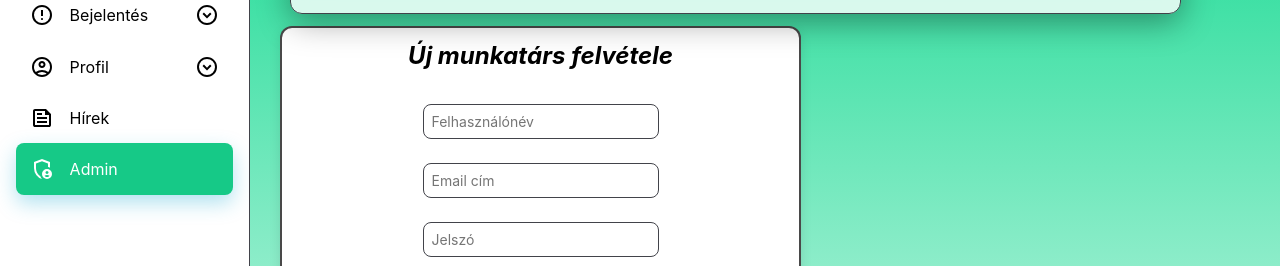
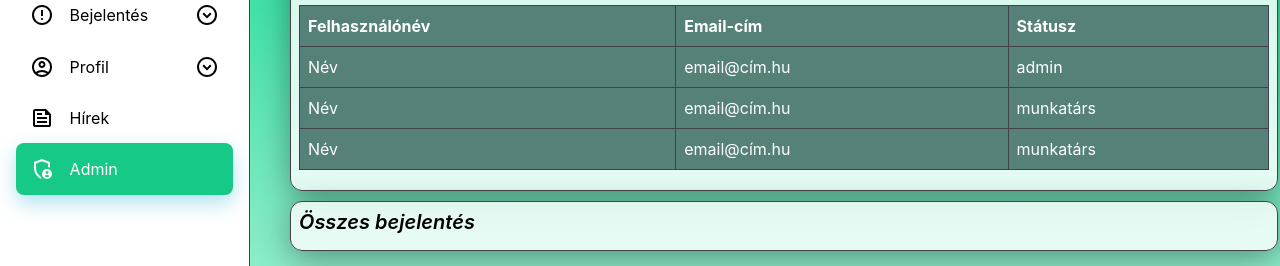
Before and after one commit to Samuferi/hbj, a plain HTML site: page proba_1/admin.html in a window 1280 px wide. Shown: the part 136-402 px from the top of the page. Drawn offline with Linux system fonts and the light colour scheme; no server answers.

Commit message:
csingling

```diff
--- a/proba_1/admin.html
+++ b/proba_1/admin.html
@@ -3,7 +3,7 @@
 <head>
     <meta charset="UTF-8">
     <meta name="viewport" content="width=device-width, initial-scale=1.0">
-    <title>Fiók kezelése</title>
+    <title>Admin oldal</title>
     <link rel="stylesheet" href="style/style.css">
     <script type="text/javascript" src="style/app.js" defer></script>
 </head>
@@ -65,7 +65,29 @@
     </nav>
     <main>
         <div class="container">
-        <h2>Munkatársak</h2>
+            <div class="greet">Munkatársak</div>
+            <table id="employeesTable">
+                <tr>
+                    <th>Felhasználónév</th>
+                    <th>Email-cím</th>
+                    <th>Státusz</th>
+                </tr>
+                <tr>
+                    <td>Név</td>
+                    <td>email@cím.hu</td>
+                    <td>admin</td>
+                </tr>
+                <tr>
+                    <td>Név</td>
+                    <td>email@cím.hu</td>
+                    <td>munkatárs</td>
+                </tr>
+                <tr>
+                    <td>Név</td>
+                    <td>email@cím.hu</td>
+                    <td>munkatárs</td>
+                </tr>
+            </table>
         <div id="employees"></div>
         </div>
 
@@ -74,11 +96,11 @@
         <div id="reports"></div>
         </div>
         <div>
-            <form id="profileDataForm"><h2>Új munkatárs felvétele </h2><br>
-                <input type="text" placeholder="Felhasználónév" required> <br>
-                <input type="email" placeholder="Email cím" required><br>
-                <input type="password" placeholder="Jelszó" required><br>
-                <input type="text" placeholder="Státusz" required><br>
+            <form class="problemForm"><div class="greet">Új munkatárs felvétele </div>
+                <input type="text" placeholder="Felhasználónév" required>
+                <input type="email" placeholder="Email cím" required>
+                <input type="password" placeholder="Jelszó" required>
+                <input type="text" placeholder="Státusz" required>
                 <button type="submit">Felvétel</button>
 
             </form>
--- a/proba_1/style/style.css
+++ b/proba_1/style/style.css
@@ -25,7 +25,7 @@ body{
 .container{
     display:block;
     max-width: 1200px;
-    width: 90%;
+    width: 100%;
     margin: 10px;
     border: 1px solid var(--line-clr);
     border-radius: 12px;
@@ -181,17 +181,18 @@ main p{
     gap:14px;
     margin-top:18px
 }
-.greet{font-size:30px; font-weight:600; line-height:2.0; margin:0}
-.greet-sub{color:var(--muted); font-size:13px}
+.greet{font-size:40px; font-weight:1000; line-height:2.0; margin:0; text-align: center; }
+.greet-sub{color:var(--muted); font: size 20px; font-weight: 600; margin-bottom: 12px;}
 .card h3{margin:0 0 6px; font-size:15px}
 .card p{margin:0; font-size:13px; color:var(--muted)}
 .hero{
+    width: 100%;
     display:flex;
     justify-content:space-between;
     align-items:center;
-    gap:16px
+    gap:16px;
 }
-#problemForm{
+.problemForm{
     display:flex;
     flex-direction:column;
     gap:8px;
@@ -201,26 +202,28 @@ main p{
     border-radius:12px;
     border:2px solid rgba(0, 0, 0, 0.712);
     padding: 8px;
+    align-self: center;
 }
 
-#problemForm label{
-    font-weight: 600;
+.problemForm label{
+    font-weight: 800;
     margin-top: 8px;
     font-style: oblique;
 }
 
-#problemForm input, #problemForm select, #problemForm textarea{
+.problemForm input, select, textarea{
     padding: 8px;
     border: 1px solid var(--line-clr);
     border-radius: 8px;
     font-size: 14px;
     font-family: inherit;
     resize: vertical;
+
 }
-#problemForm input[readonly]{
+.problemForm input[readonly]{
     background-color: #f0f0f0;
 }
-#problemForm button{
+.problemForm button{
     margin-top: 12px;
     padding: 10px;
     border: none;
@@ -228,9 +231,10 @@ main p{
     background-color: var(--accent-clr);
     color: white;
     font-size: 16px;
+    font-weight: 600;
     cursor: pointer;
 }
-#problemForm button:hover{
+.problemForm button:hover{
     background-color: #13a978;
 }
 
@@ -284,7 +288,20 @@ h2{
     background-color: #13a978;
 }
 
+#employeesTable {
+    width: 100%;
+    border-collapse: collapse;
+    margin: 12px 0 12px;
+    background-color: #558179;
+    color: white;
+    overflow: hidden;
 
+}
+#employeesTable th, #employeesTable td {
+    border: 1px solid var(--line-clr);
+    padding: 8px;
+    text-align: left;
+}
 @media (max-width: 800px){
     body{
         grid-template-columns: 1fr;
```
Also changed, not shown: proba_1/fiok_kez.html (+11 -11 lines), proba_1/index.html (+1 -1 lines), proba_1/kor_bej.html (+1 -1 lines), proba_1/uj_bej.html (+3 -3 lines).
